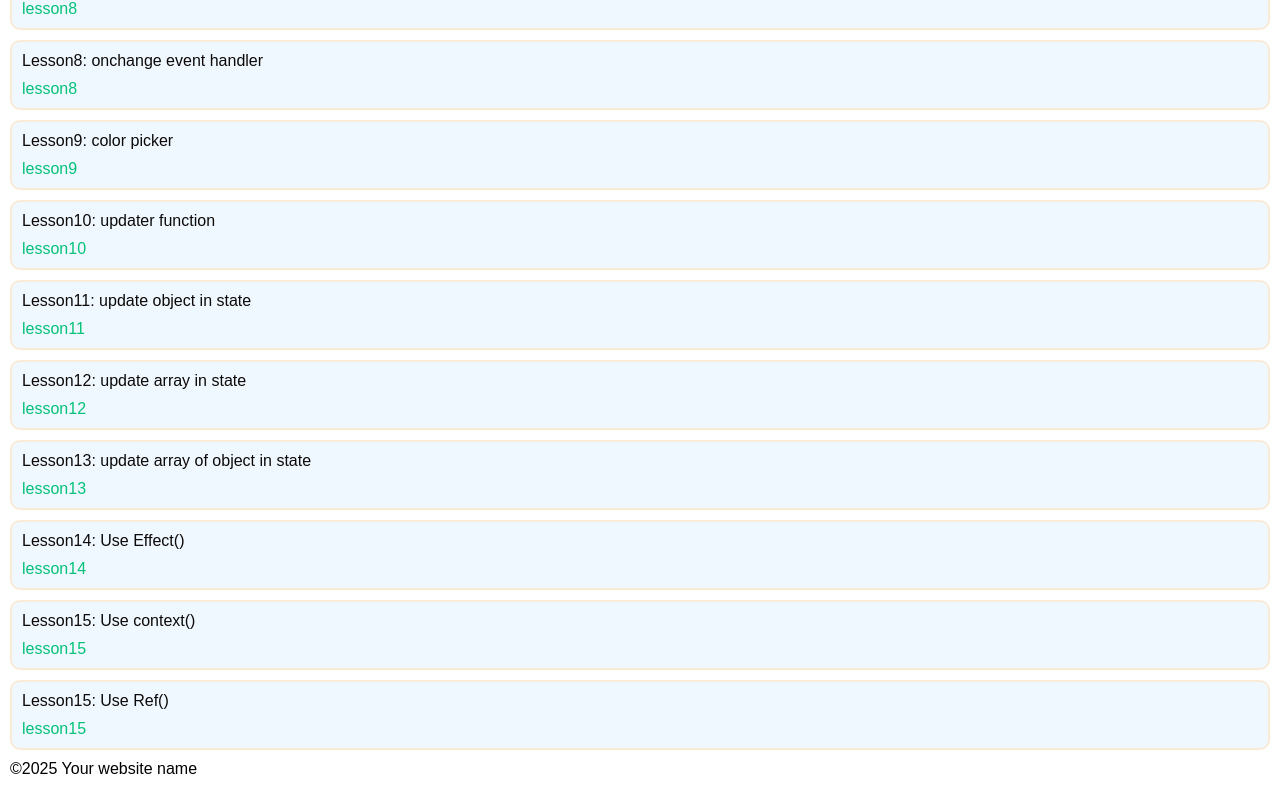
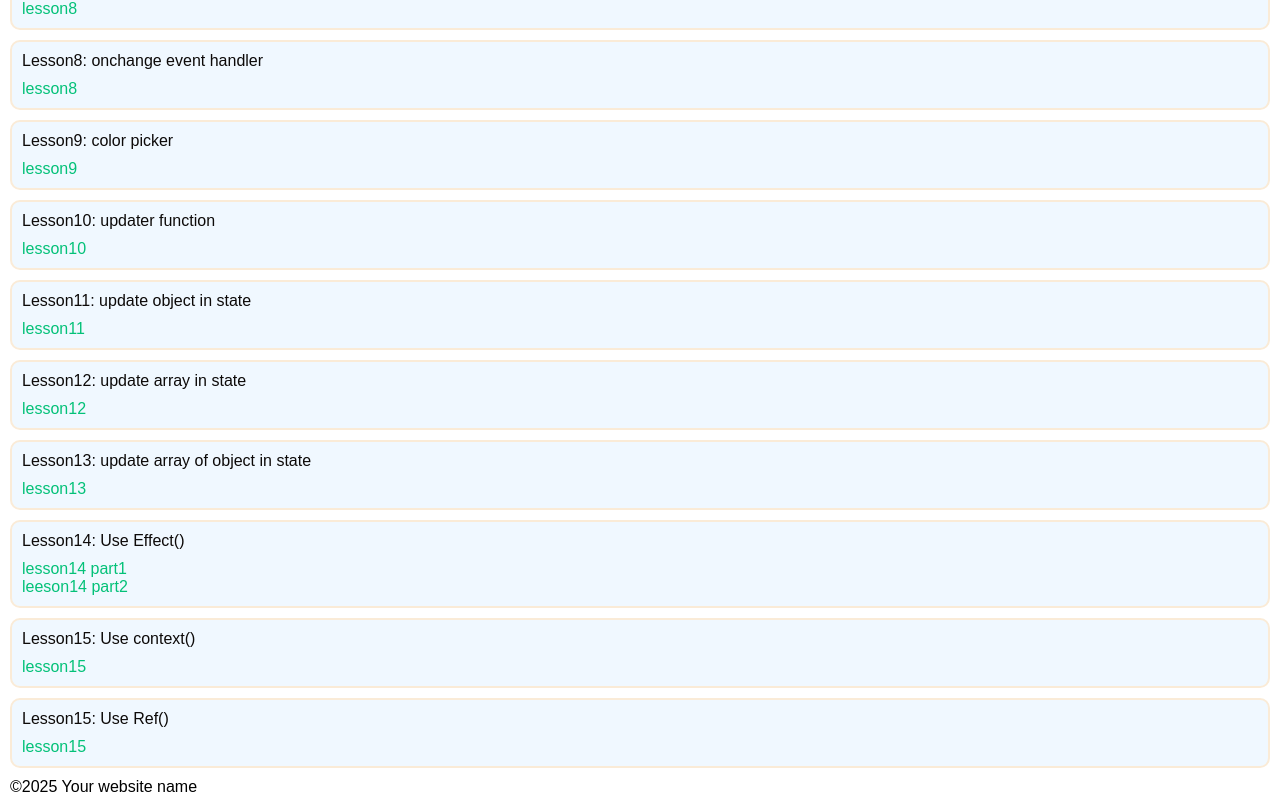
Before and after one commit to amirhoprogrammer/my-react-bro, a React (Vite) app: page / in a window 1280 px wide. Shown: the part 811-1617 px from the top of the page. Built offline with nearby package versions, Linux system fonts and the light colour scheme.

Commit message:
add UseEffect to home

```diff
--- a/src/Home.jsx
+++ b/src/Home.jsx
@@ -104,8 +104,11 @@ function Home() {
       </div>
       <div className="lesson1">
         <p>Lesson14: Use Effect()</p>
+        <Link style={{ textDecoration: "none", color: "rgb(3, 193, 120)" }} to="/useeffect">
+          lesson14 part1
+        </Link>
         <Link style={{ textDecoration: "none", color: "rgb(3, 193, 120)" }} to="/todolist">
-          lesson14
+          leeson14 part2
         </Link>
       </div>
       <div className="lesson1">
```
